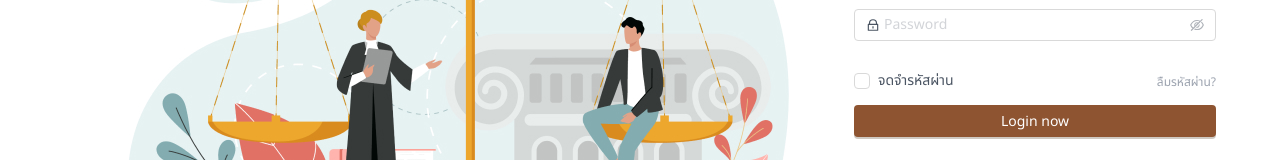
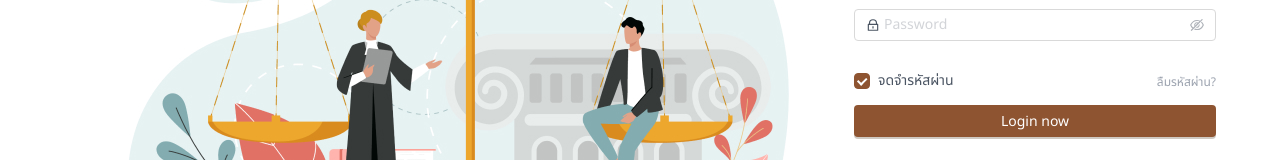
Before and after one commit to UnkAtreus/d-law-fe, a Next.js app: page /login in a window 1280 px wide. Shown: the part 410-570 px from the top of the page. Built offline with nearby package versions, Linux system fonts and the light colour scheme.

Commit message:
:passport_control: (Auth hook)

```diff
--- a/src/pages/_app.tsx
+++ b/src/pages/_app.tsx
@@ -2,9 +2,12 @@ import type { AppProps } from 'next/app';
 import { ConfigProvider } from 'antd';
 import '@styles/globals.css';
 import thTH from '@locales/th_TH';
+import { authContext, useAuthState } from '@services/useAuth';
 
 export default function App({ Component, pageProps }: AppProps) {
+    const { user } = useAuthState();
     return (
+        <authContext.Provider value={user}>
             <ConfigProvider
                 locale={thTH}
                 theme={{
@@ -31,5 +34,6 @@ export default function App({ Component, pageProps }: AppProps) {
             >
                 <Component {...pageProps} />
             </ConfigProvider>
+        </authContext.Provider>
     );
 }
--- a/src/pages/login/index.tsx
+++ b/src/pages/login/index.tsx
@@ -3,10 +3,17 @@ import React from 'react';
 import HeroBanner from '@assets/hero_login.jpg';
 import { Button, Checkbox, Form, Input, Typography } from 'antd';
 import Link from 'next/link';
-import { RiLockLine, RiMailLine, RiUser3Line } from 'react-icons/ri';
+import { RiLockLine, RiUser3Line } from 'react-icons/ri';
+import { signIn } from '@services/useAuth';
 
 function Login() {
-    console.log(HeroBanner);
+    function onFinish(value: {
+        email: string;
+        password: string;
+        remember: boolean;
+    }) {
+        const { data } = signIn(value.email, value.password);
+    }
 
     return (
         <BaseLayout.Landing>
@@ -26,10 +33,15 @@ function Login() {
                                 Document management system for lawyer
                             </Typography.Text>
                         </div>
-                        <Form
+                        <Form<{
+                            email: string;
+                            password: string;
+                            remember: boolean;
+                        }>
                             layout="vertical"
                             autoComplete="false"
                             initialValues={{ remember: true }}
+                            onFinish={onFinish}
                         >
                             <Form.Item
                                 name="email"
@@ -61,12 +73,14 @@ function Login() {
                                 />
                             </Form.Item>
 
-                            <Form.Item
-                                name="remember"
-                                valuePropName="checked"
-                                className="mb-2"
-                            >
-                                <Checkbox>จดจำรหัสผ่าน</Checkbox>
+                            <Form.Item className="mb-2">
+                                <Form.Item
+                                    name="remember"
+                                    valuePropName="checked"
+                                    noStyle
+                                >
+                                    <Checkbox>จดจำรหัสผ่าน</Checkbox>
+                                </Form.Item>
                                 <Link
                                     className="float-right mt-1 text-xs text-gray-400 hover:text-primary"
                                     href={'/'}
--- /dev/null
+++ b/src/services/useAuth.ts
@@ -0,0 +1,39 @@
+import { createContext, useContext, useState } from 'react';
+import useRequest from './useRequest';
+
+export const authContext = createContext(null);
+
+export const useAuth = () => {
+    return useContext(authContext);
+};
+
+export function useAuthState() {
+    const [loading, setLoading] = useState(false);
+    const [error, setError] = useState();
+    const [user, setUser] = useState(null);
+
+    // useEffect(() => {
+    //     const { data, error, isLoading, isValidating, mutate } =
+    //         useRequest<null>(`profile`, 'GET');
+    //     // setUser(data);
+    //     if (error) setError(error);
+    //     if (isLoading) setLoading(true);
+    //     return () => {};
+    // }, []);
+
+    return {
+        loading,
+        error,
+        user,
+    };
+}
+
+export function signIn(email: string, password: string) {
+    const data = useRequest(`login`, 'POST', {
+        email,
+        password,
+    });
+    return data;
+}
+
+export function signOut() {}
```
Lines whose indentation alone changed are shown as unchanged.
